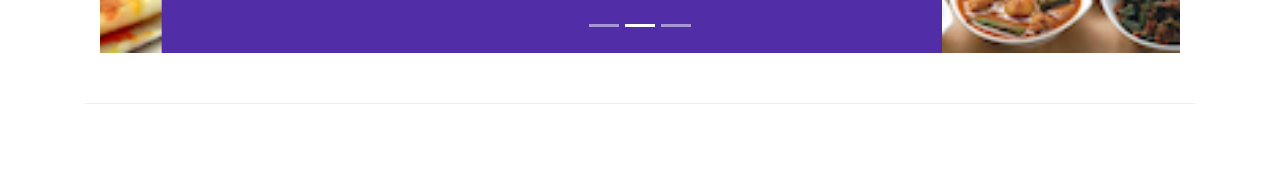
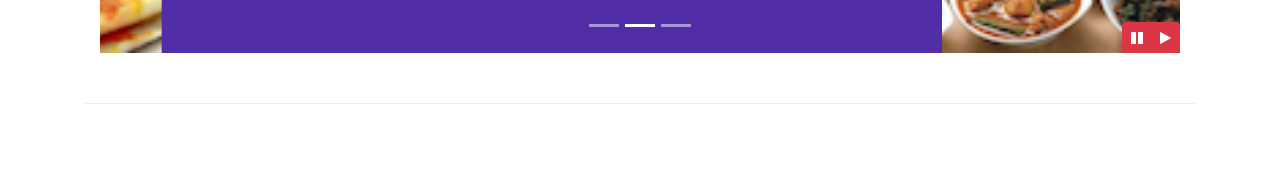
Before and after one commit to Aditya7903/FrontendWeb-UI, a website: page index.html in a window 1280 px wide. Shown: the part 607-800 px from the top of the page. Drawn offline with nearby package versions, Linux system fonts and the light colour scheme.

Commit message:
Bootstrap jQuery

```diff
--- a/css/styles.css
+++ b/css/styles.css
@@ -63,3 +63,8 @@
     left: 0;
     min-height: 300px;
 }
+#carouselButton{
+    right:0px;
+    position: absolute;
+    bottom: 0px;
+}
--- a/index.html
+++ b/index.html
@@ -227,6 +227,14 @@
                     <a class="carousel-control-next" href="#mycarousel" role="button" data-slide="next">
                         <span class="carousel-control-next-icon"></span>
                     </a>
+                    <div class ="btn-group" id="carouselButton">
+                        <botton class="btn btn-danger btn-sm" id ="carousel-pause">
+                            <span class ="fa fa-pause"></span>
+                        </botton>
+                        <botton class="btn btn-danger btn-sm" id ="carousel-play">
+                            <span class ="fa fa-play"></span>
+                        </botton>
+                    </div>
                 </div>
 
             </div>
@@ -349,6 +357,17 @@
     <script src="node_modules/jquery/dist/jquery.slim.min.js"></script>
     <script src="node_modules/popper.js/dist/umd/popper.min.js"></script>
     <script src="node_modules/bootstrap/dist/js/bootstrap.min.js"></script>
+    <script>
+        $(document).ready(function(){
+            $('#mycarousel').carousel({interval:2000});
+            $('#carousel-pause').click(function(){
+                $('#mycarousel').carousel('pause');
+            });
+            $('#carousel-play').click(function(){
+                $('#mycarousel').carousel('cycle');
+            });
+        })
+    </script>
     <script type="text/javascript">
 
         $(document).ready(function () {
```
